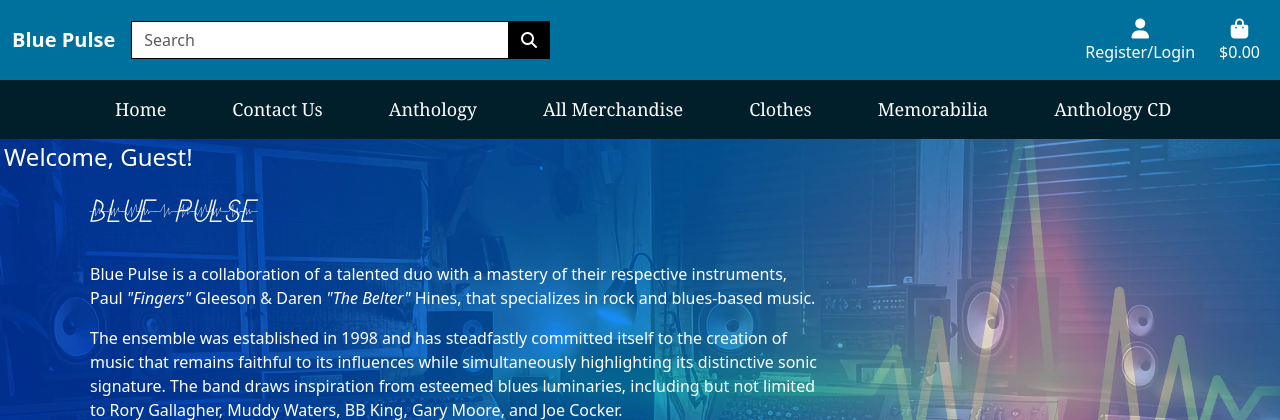
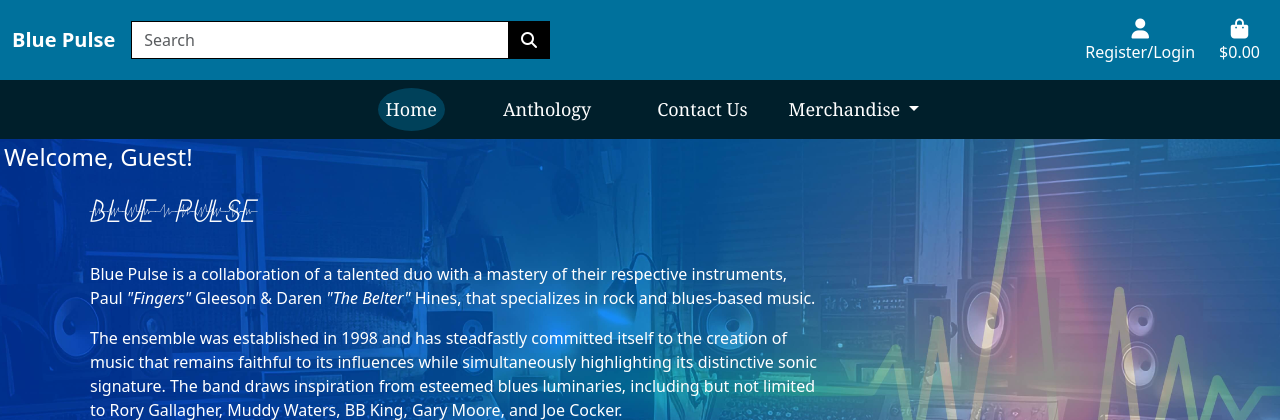
Before and after one commit to Shaga-Matula/blue-pulse-pp5, a Django app: page / in a window 1280 px wide. Shown: the top 420 px of the page. Run offline with Django 3.2, Linux system fonts and the light colour scheme; parts of the project's set-up code (start-up, migrations or seed data) failed here and were passed over; some libraries are stand-ins or nearby versions.

Commit message:
feat(home): Implement dynamic highlighting for active page in navigation menu

```diff
--- a/static/styles/css/style.css
+++ b/static/styles/css/style.css
@@ -259,6 +259,29 @@
     white-space: nowrap;
     font-size: large;
 }
+
+/* Nav bar active highlight */
+.nav-active-color.active {
+    color: white !important;
+    background-color: #00415a;
+    border-radius: 50%;
+
+}
+.nav-link:hover {
+    /* background-color: #00415a; */
+    color: white;
+    background-color: #00415a;
+    border-radius: 25%;
+}
+.nav-link:focus {
+    color: #17a2b8;
+    border-radius: 25%;
+}
+.nav-link {
+    border-radius: 25%;
+}
+
+
 
 /* Footer phantom main page */
 
--- a/templates/base.html
+++ b/templates/base.html
@@ -14,6 +14,11 @@
     Muddy Waters, and BB King. Since 1998, they've crafted a unique sound in Shagamatula
     Studios, using Cubase: Music Production Software. Feel the #BluesyExcitement and dedication in every note played by this
     talented duo. #BluePulse #RockMusic #BluesMusic">
+    <meta name="keywords"
+        content="Blue Pulse, Music, Merchandise, Demo, Band, Album, Concert, Apparel, Rock Music, Blues Music, Fan Merchandise, Online Store">
+    <meta name="author" content="Paul Gleeson">
+    <meta name="robots" content="index, follow">
+    <meta name="theme-color" content="#007BFF">
     {% endblock %}
 
     {% block extra_meta_links %}
@@ -146,36 +151,57 @@
                     <span class="navbar-toggler-icon bg-white"></span>
                 </button>
 
-                <div class="collapse navbar-collapse" id="navbarNav">
+                <div class="collapse navbar-collapse second-navbar-li" id="navbarNav">
                     <ul class="navbar-nav mx-auto">
-                        <li class="nav-item second-navbar-li">
-                            <a class="nav-link" aria-current="page" href="{% url 'home' %}">Home</a>
+                        <li class="nav-item second-navbar-li ">
+                            <a class="nav-link nav-active-color {% if request.path == '/' %}active{% endif %}"
+                                href="{% url 'home' %}">Home</a>
                         </li>
                         <li class="nav-item second-navbar-li">
-                            <a class="nav-link" aria-current="page" href="{% url 'contact_us' %}">Contact Us</a>
+                            <a class="nav-link nav-active-color {% if request.path == '/song_list' %}active{% endif %}"
+                                aria-current="" href="{% url 'song_list' %}">Anthology</a>
+                        </li>
+                        <li class="nav-item second-navbar-li">
+                            <a class="nav-link nav-active-color {% if request.path == '/contact_us/' %}active{% endif %}"
+                                aria-current="" href="{% url 'contact_us' %}">Contact Us</a>
                         </li>
                         {% if request.user.is_authenticated %}
                         <li class="nav-item second-navbar-li">
-                            <a class="nav-link" aria-current="page" href="{% url 'song_all_comments' %}">Comments</a>
+                            <a class="nav-link nav-active-color {% if request.path == '/song_all_comments/' %}active{% endif %}"
+                                aria-current="" href="{% url 'song_all_comments' %}">Comments</a>
                         </li>
                         {% endif %}
-                        <li class="nav-item second-navbar-li">
-                            <a class="nav-link" aria-current="page" href="{% url 'song_list' %}">Anthology</a>
+
+                        <li class="nav-item dropdown ">
+                            <a class="nav-link nav-bar-status dropdown-toggle" aria-current="" href="#" role="button"
+                                id="merchandiseDropdown" data-toggle="dropdown" aria-haspopup="true"
+                                aria-expanded="false">
+                                Merchandise
+                            </a>
+                            <div class="dropdown-menu border-0 custom-dropdown-menu "
+                                aria-labelledby="merchandiseDropdown">
+                                <ul class="navbar-nav flex-column">
+                                    <!-- Change the class to 'flex-column' for a vertical layout -->
+                                    <li class="nav-item second-navbar-li second-navbar">
+                                        <a class="nav-link nav-bar-status dropdown-item"
+                                            href="{% url 'all_merchandise' %}">All
+                                            Merchandise</a>
+                                    </li>
+                                    <li class="nav-item second-navbar-li second-navbar">
+                                        <a class="nav-link nav-bar-status dropdown-item"
+                                            href="{% url 'all_merchandise' %}?category=clothes">Clothes</a>
+                                    </li>
+                                    <li class="nav-item second-navbar-li second-navbar">
+                                        <a class="nav-link nav-bar-status dropdown-item"
+                                            href="{% url 'all_merchandise' %}?category=memorabilia">Memorabilia</a>
+                                    </li>
+                                    <li class="nav-item second-navbar-li second-navbar">
+                                        <a class="nav-link nav-bar-status dropdown-item"
+                                            href="{% url 'all_merchandise' %}?category=cd">Anthology CD</a>
+                                    </li>
+                                </ul>
+                            </div>
                         </li>
-                        <li class="nav-item second-navbar-li">
-                            <a class="nav-link" href="{% url 'all_merchandise' %}">All Merchandise</a>
-                        </li>
-                        <li class="nav-item second-navbar-li">
-                            <a class="nav-link" href="{% url 'all_merchandise' %}?category=clothes">Clothes</a>
-                        </li>
-                        <li class="nav-item second-navbar-li">
-                            <a class="nav-link" href="{% url 'all_merchandise' %}?category=memorabilia">Memorabilia</a>
-                        </li>
-                        <li class="nav-item second-navbar-li">
-                            <a class="nav-link" href="{% url 'all_merchandise' %}?category=cd">Anthology CD</a>
-                        </li>
-
-                    </ul>
                 </div>
             </div>
         </nav>
```
